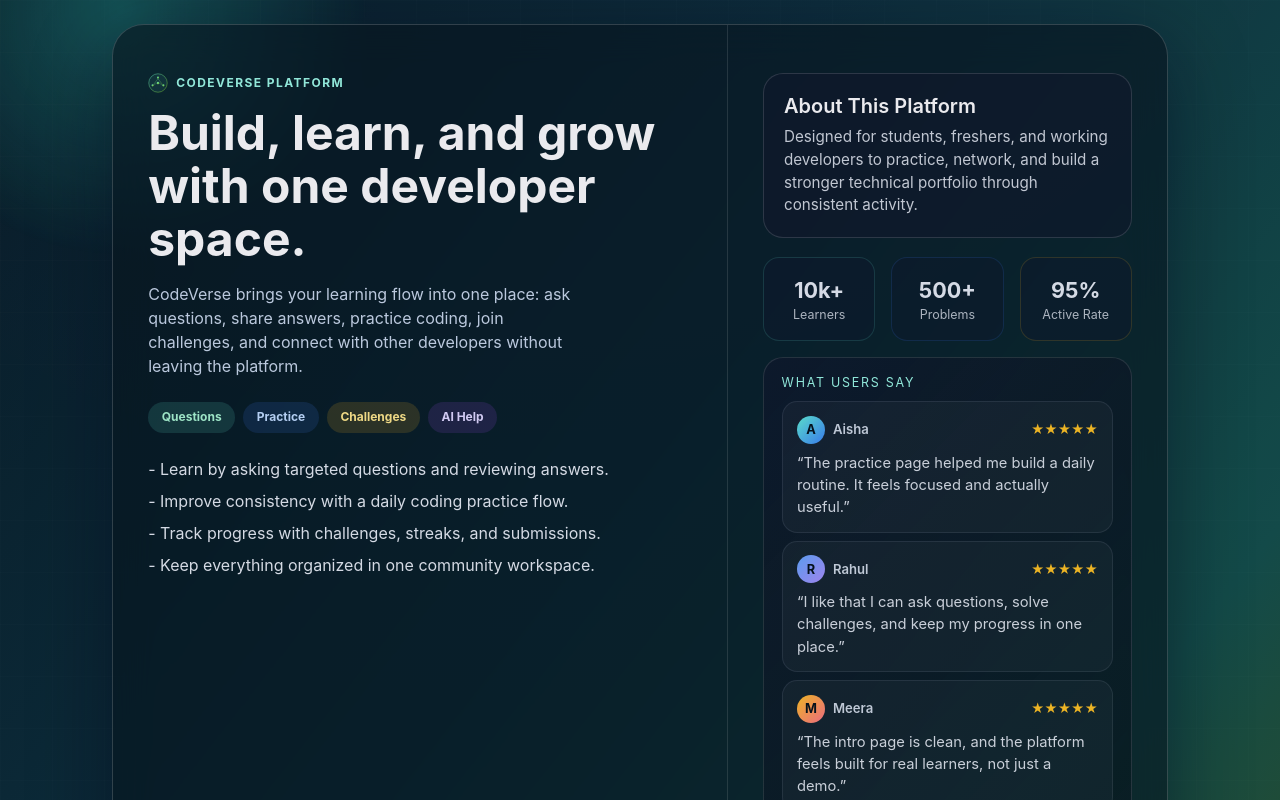
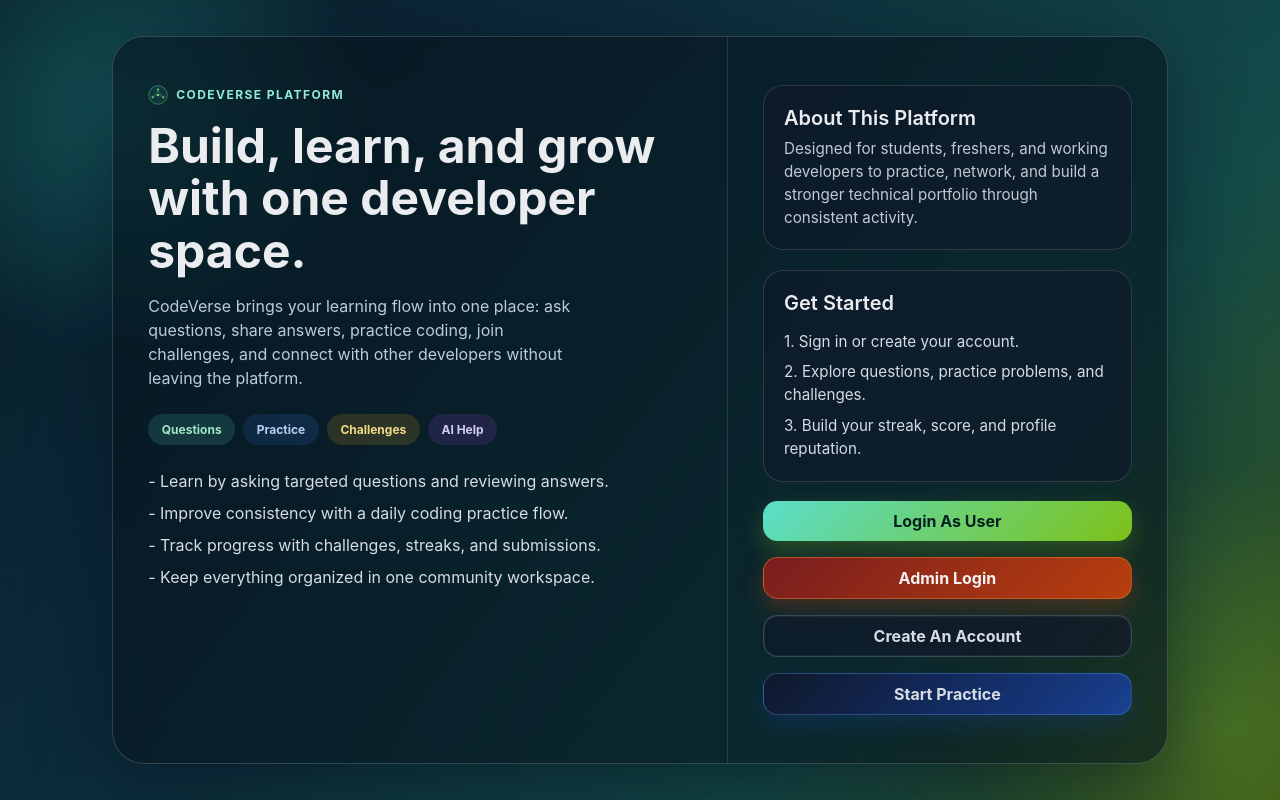
Before and after one commit to saivenkateshparuchuri/-DevConnect-Developer-Community-Platform-with-DevOps-Integration_Project, a React (Create React App) app in the folder frontend/: page / in a window 1280 px wide. Shown: the top 800 px of the page. Built offline with nearby package versions, Linux system fonts and the light colour scheme; no server answers.

Commit message:
Remove landing page stats and testimonials

```diff
--- a/frontend/src/pages/Landing.js
+++ b/frontend/src/pages/Landing.js
@@ -153,80 +153,6 @@ function Landing() {
                 </p>
               </div>
 
-              <div className="row g-3 mb-3">
-                <div className="col-4">
-                  <div style={{ borderRadius: "1rem", padding: "0.95rem 0.75rem", background: "rgba(15, 23, 42, 0.45)", border: "1px solid rgba(94, 234, 212, 0.16)", color: "#e2e8f0", textAlign: "center" }}>
-                    <div className="fw-bold" style={{ fontSize: "1.35rem" }}>10k+</div>
-                    <div style={{ fontSize: "0.78rem", opacity: 0.8 }}>Learners</div>
-                  </div>
-                </div>
-                <div className="col-4">
-                  <div style={{ borderRadius: "1rem", padding: "0.95rem 0.75rem", background: "rgba(15, 23, 42, 0.45)", border: "1px solid rgba(59, 130, 246, 0.16)", color: "#e2e8f0", textAlign: "center" }}>
-                    <div className="fw-bold" style={{ fontSize: "1.35rem" }}>500+</div>
-                    <div style={{ fontSize: "0.78rem", opacity: 0.8 }}>Problems</div>
-                  </div>
-                </div>
-                <div className="col-4">
-                  <div style={{ borderRadius: "1rem", padding: "0.95rem 0.75rem", background: "rgba(15, 23, 42, 0.45)", border: "1px solid rgba(251, 191, 36, 0.16)", color: "#e2e8f0", textAlign: "center" }}>
-                    <div className="fw-bold" style={{ fontSize: "1.35rem" }}>95%</div>
-                    <div style={{ fontSize: "0.78rem", opacity: 0.8 }}>Active Rate</div>
-                  </div>
-                </div>
-              </div>
-
-              <div
-                style={{
-                  borderRadius: "1.25rem",
-                  border: "1px solid rgba(255,255,255,0.12)",
-                  background: "linear-gradient(135deg, rgba(15, 23, 42, 0.7), rgba(6, 20, 28, 0.52))",
-                  padding: "1rem 1.1rem",
-                  marginBottom: "1.2rem",
-                  color: "#e2e8f0",
-                }}
-              >
-                <div style={{ fontSize: "0.78rem", letterSpacing: "0.14em", textTransform: "uppercase", color: "#99f6e4", marginBottom: "0.55rem" }}>
-                  What users say
-                </div>
-                <div className="d-flex flex-column gap-2">
-                  <div style={{ borderRadius: "0.95rem", padding: "0.85rem 0.9rem", background: "rgba(255,255,255,0.04)", border: "1px solid rgba(148,163,184,0.14)" }}>
-                    <div className="d-flex align-items-center justify-content-between mb-2">
-                      <div className="d-flex align-items-center gap-2">
-                        <div style={{ width: "28px", height: "28px", borderRadius: "50%", background: "linear-gradient(135deg, #5eead4, #3b82f6)", color: "#04111a", display: "flex", alignItems: "center", justifyContent: "center", fontWeight: 700, fontSize: "0.8rem" }}>A</div>
-                        <div style={{ fontSize: "0.82rem", color: "#cbd5e1", fontWeight: 600 }}>Aisha</div>
-                      </div>
-                      <div style={{ fontSize: "0.8rem", color: "#fbbf24" }}>★★★★★</div>
-                    </div>
-                    <div style={{ fontSize: "0.92rem", lineHeight: 1.5, opacity: 0.94 }}>
-                      “The practice page helped me build a daily routine. It feels focused and actually useful.”
-                    </div>
-                  </div>
-                  <div style={{ borderRadius: "0.95rem", padding: "0.85rem 0.9rem", background: "rgba(255,255,255,0.04)", border: "1px solid rgba(148,163,184,0.14)" }}>
-                    <div className="d-flex align-items-center justify-content-between mb-2">
-                      <div className="d-flex align-items-center gap-2">
-                        <div style={{ width: "28px", height: "28px", borderRadius: "50%", background: "linear-gradient(135deg, #60a5fa, #a78bfa)", color: "#04111a", display: "flex", alignItems: "center", justifyContent: "center", fontWeight: 700, fontSize: "0.8rem" }}>R</div>
-                        <div style={{ fontSize: "0.82rem", color: "#cbd5e1", fontWeight: 600 }}>Rahul</div>
-                      </div>
-                      <div style={{ fontSize: "0.8rem", color: "#fbbf24" }}>★★★★★</div>
-                    </div>
-                    <div style={{ fontSize: "0.92rem", lineHeight: 1.5, opacity: 0.94 }}>
-                      “I like that I can ask questions, solve challenges, and keep my progress in one place.”
-                    </div>
-                  </div>
-                  <div style={{ borderRadius: "0.95rem", padding: "0.85rem 0.9rem", background: "rgba(255,255,255,0.04)", border: "1px solid rgba(148,163,184,0.14)" }}>
-                    <div className="d-flex align-items-center justify-content-between mb-2">
-                      <div className="d-flex align-items-center gap-2">
-                        <div style={{ width: "28px", height: "28px", borderRadius: "50%", background: "linear-gradient(135deg, #fbbf24, #fb7185)", color: "#04111a", display: "flex", alignItems: "center", justifyContent: "center", fontWeight: 700, fontSize: "0.8rem" }}>M</div>
-                        <div style={{ fontSize: "0.82rem", color: "#cbd5e1", fontWeight: 600 }}>Meera</div>
-                      </div>
-                      <div style={{ fontSize: "0.8rem", color: "#fbbf24" }}>★★★★★</div>
-                    </div>
-                    <div style={{ fontSize: "0.92rem", lineHeight: 1.5, opacity: 0.94 }}>
-                      “The intro page is clean, and the platform feels built for real learners, not just a demo.”
-                    </div>
-                  </div>
-                </div>
-              </div>
-
               <div
                 style={{
                   borderRadius: "1.25rem",
```
